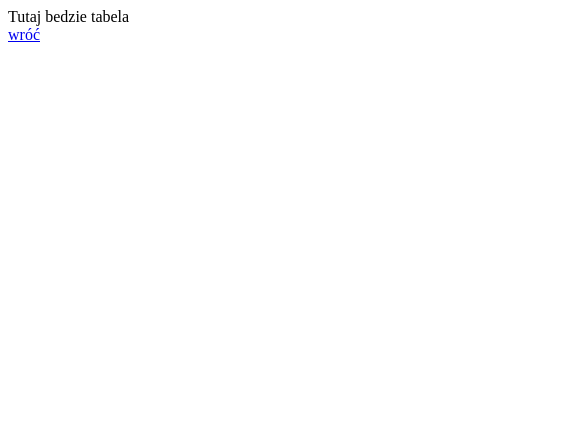
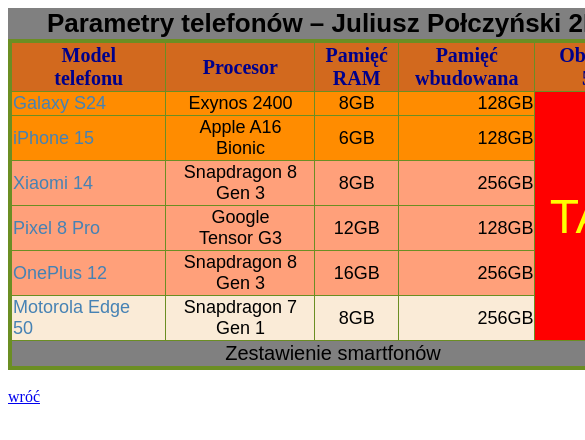
Before and after one commit to julekp1/index, a plain HTML site: page tabela_polczynski.html in a window 390 px wide. Shown: the top 440 px of the page, 585 px wide, since content can reach past the window. Drawn offline with Linux system fonts and the light colour scheme.

Commit message:
Update tabela_polczynski.html
Added a table displaying smartphone parameters with various models, processors, and memory specifications.

```diff
--- a/tabela_polczynski.html
+++ b/tabela_polczynski.html
@@ -1,12 +1,67 @@
 <!DOCTYPE html>
 <html lang="pl-PL">
-<html>
 <head>
 <meta charset="utf-8">
 <title>Tabela Połczyński</title>
 </head>
 <body>
- Tutaj bedzie tabela<br>
+
+<table border="2" style="border:4px solid olivedrab; border-collapse: collapse; font-family:Arial; text-align:center; width:650px;">
+<caption style="background-color:gray; font-size:26px; font-weight:bold;">Parametry telefonów – Juliusz Połczyński 2KP</caption>
+<thead>
+<tr style="background-color:chocolate; color:darkblue; font-size:20px; font-family:Bookman Old Style;">
+<th>Model<br>telefonu</th>
+<th>Procesor</th>
+<th>Pamięć<br>RAM</th>
+<th>Pamięć<br>wbudowana</th>
+<th>Obsługa<br>5G</th>
+</tr>
+</thead>
+<tbody>
+<tr style="background-color:darkorange; font-size:18px;">
+<td style="color:steelblue; text-align:left;">Galaxy S24</td>
+<td>Exynos 2400</td>
+<td>8GB</td>
+<td style="text-align:right;">128GB</td>
+<td rowspan="6" style="background-color:red; color:yellow; font-size:48px;">TAK</td>
+</tr>
+<tr style="background-color: darkorange; font-size: 18px;">
+<td style="color: steelblue; text-align: left;">iPhone 15</td>
+<td>Apple A16<br>Bionic</td>
+<td>6GB</td>
+<td style="text-align: right;">128GB</td>
+</tr>
+<tr style="background-color: lightsalmon; font-size: 18px;">
+<td style="color: steelblue; text-align: left;">Xiaomi 14</td>
+<td>Snapdragon 8<br>Gen 3</td>
+<td>8GB</td>
+<td style="text-align: right;">256GB</td>
+</tr>
+<tr style="background-color: lightsalmon; font-size: 18px;">
+<td style="color: steelblue; text-align: left;">Pixel 8 Pro</td>
+<td>Google<br>Tensor G3</td>
+<td>12GB</td>
+<td style="text-align: right;">128GB</td>
+</tr>
+<tr style="background-color: lightsalmon; font-size: 18px;">
+<td style="color: steelblue; text-align: left;">OnePlus 12</td>
+<td>Snapdragon 8<br>Gen 3</td>
+<td>16GB</td>
+<td style="text-align: right;">256GB</td>
+</tr>
+<tr style="background-color: antiquewhite; font-size: 18px;">
+<td style="color: steelblue; text-align: left;">Motorola Edge<br>50</td>
+<td>Snapdragon 7<br>Gen 1</td>
+<td>8GB</td>
+<td style="text-align: right;">256GB</td>
+</tr>
+<tr style="background-color: gray; font-size: 20px;">
+<td colspan="5">Zestawienie smartfonów</td>
+</tr>
+</tbody>
+</table>
+
+<br>
 <A HREF="index.html"> wróć </A>
 </body>
 </html>
```
Lines whose indentation alone changed are shown as unchanged.
